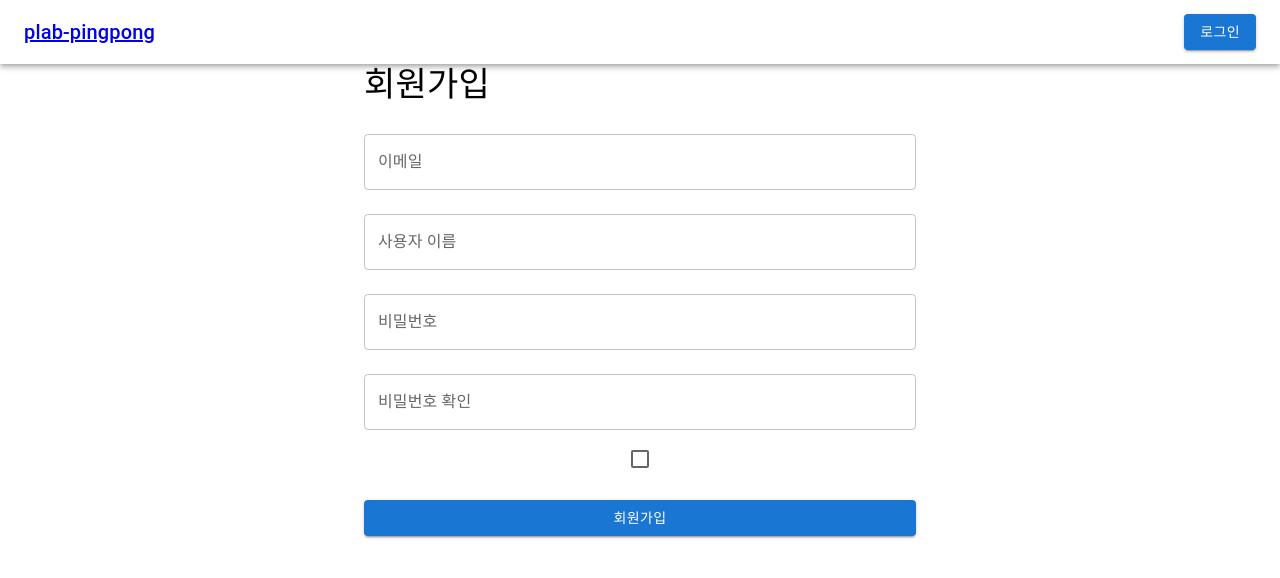
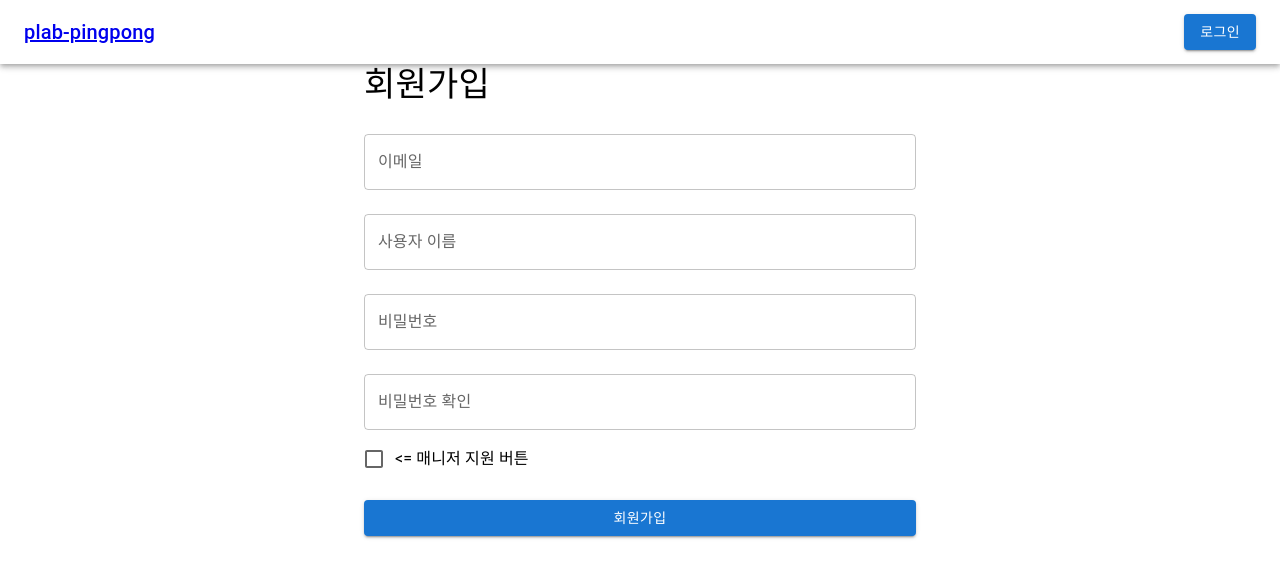
Before and after one commit to psb6396/plab-pingpong, a React (Create React App) app in the folder plab-frontend/: page /signup in a window 1280 px wide. Shown: the top 578 px of the page. Built offline with nearby package versions, Linux system fonts and the light colour scheme; no server answers.

Commit message:
ㅁㄴㅇㄹㄹ

```diff
--- a/plab-frontend/src/components/Signup.jsx
+++ b/plab-frontend/src/components/Signup.jsx
@@ -4,6 +4,7 @@ import {
   Container,
   Typography,
   CircularProgress,
+  FormControlLabel,
 } from "@mui/material"
 import { useCallback } from "react"
 import { useState } from "react"
@@ -124,12 +125,15 @@ const Signup = () => {
         onChange={(e) => setConfirmPassword(e.target.value)}
       />
 
-      <FormControl>
-        <Checkbox
-          checked={managerChecked}
-          onChange={(e) => setManagerChecked(e.target.checked)}
-        />
-      </FormControl>
+      <FormControlLabel
+        label="<= 매니저 지원 버튼"
+        control={
+          <Checkbox
+            checked={managerChecked}
+            onChange={(e) => setManagerChecked(e.target.checked)}
+          />
+        }
+      />
 
       <Button
         variant="contained"
```
